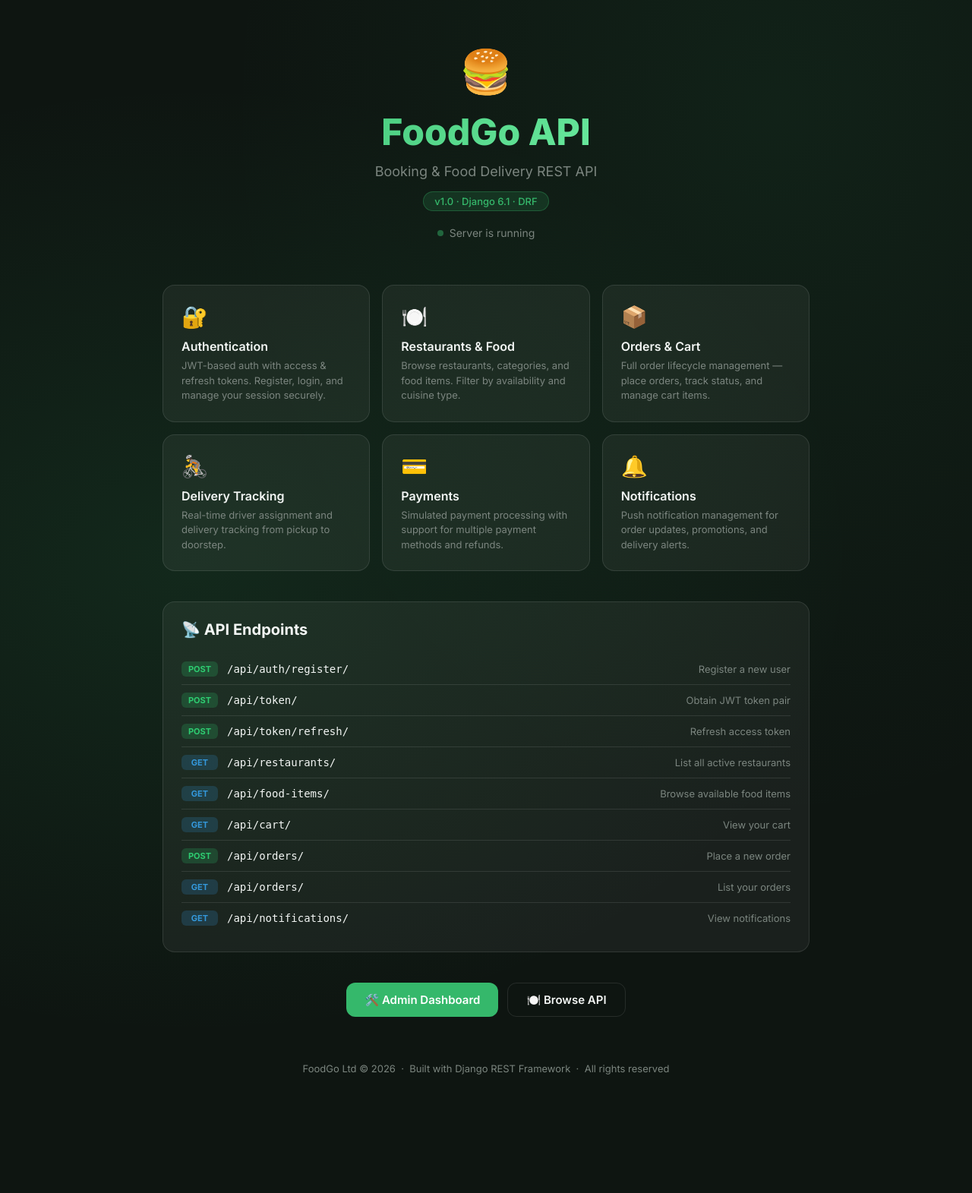
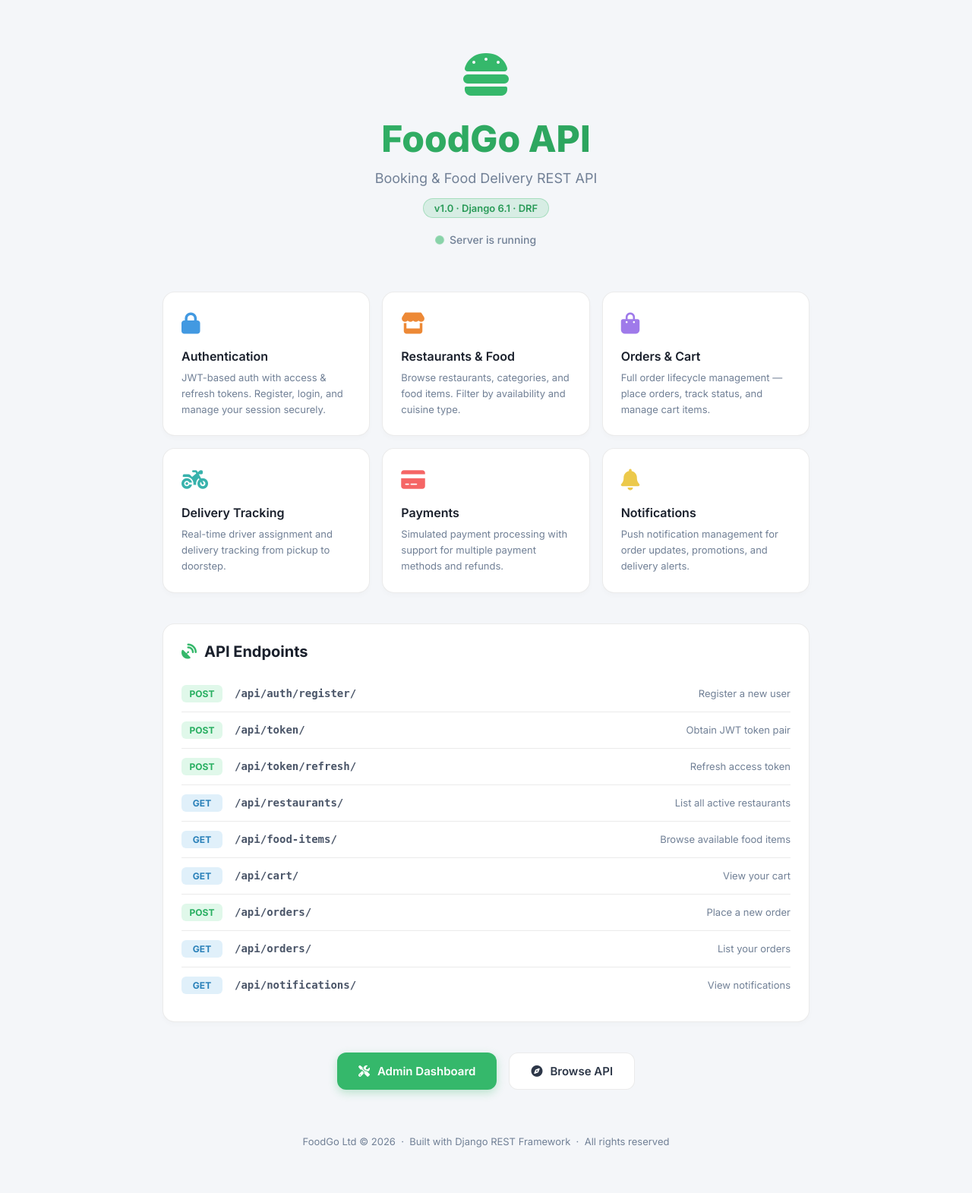
Before and after one commit to Ratanazen/FoodGo, a Django app: page / in a window 1280 px wide. Shown: the whole page at 76% size. Before the commit the page ends 1415 px from the top, so only its background shows below. Run offline with Django 5.2, Linux system fonts and the light colour scheme.

Commit message:
style: replace emojis with pro FontAwesome icons in admin and api root, set light theme, remove flutter emojis

```diff
--- a/backend/core/templates/core/api_root.html
+++ b/backend/core/templates/core/api_root.html
@@ -5,54 +5,53 @@
     <meta name="viewport" content="width=device-width, initial-scale=1.0">
     <title>FoodGo API</title>
     <link href="https://fonts.googleapis.com/css2?family=Inter:wght@300;400;500;600;700;800&display=swap" rel="stylesheet">
+    <link rel="stylesheet" href="https://cdnjs.cloudflare.com/ajax/libs/font-awesome/6.4.0/css/all.min.css">
     <style>
         * { margin: 0; padding: 0; box-sizing: border-box; }
         :root {
             --primary: #35B86B;
             --primary-dark: #289A57;
-            --bg: #0E1511;
-            --surface: rgba(255,255,255,0.05);
-            --border: rgba(255,255,255,0.1);
-            --text: #F3F6F4;
-            --muted: #7B857F;
+            --bg: #f4f6f9;
+            --surface: #ffffff;
+            --border: rgba(0,0,0,0.08);
+            --text: #2d3748;
+            --muted: #718096;
         }
         body {
             font-family: 'Inter', sans-serif;
             background: var(--bg);
             color: var(--text);
             min-height: 100vh;
-            background-image: radial-gradient(ellipse at 20% 50%, rgba(53,184,107,0.12) 0%, transparent 60%),
-                              radial-gradient(ellipse at 80% 10%, rgba(53,184,107,0.08) 0%, transparent 50%);
         }
         .container { max-width: 900px; margin: 0 auto; padding: 60px 24px; }
         .hero { text-align: center; margin-bottom: 60px; }
-        .logo { font-size: 56px; margin-bottom: 16px; }
-        h1 { font-size: 48px; font-weight: 800; background: linear-gradient(135deg, var(--primary), #7FFFB3); -webkit-background-clip: text; -webkit-text-fill-color: transparent; background-clip: text; }
+        .logo { font-size: 64px; margin-bottom: 16px; color: var(--primary); }
+        h1 { font-size: 48px; font-weight: 800; background: linear-gradient(135deg, var(--primary), #289A57); -webkit-background-clip: text; -webkit-text-fill-color: transparent; background-clip: text; }
         .subtitle { color: var(--muted); font-size: 18px; margin-top: 12px; }
-        .badge { display: inline-block; background: rgba(53,184,107,0.15); border: 1px solid rgba(53,184,107,0.3); color: var(--primary); padding: 4px 14px; border-radius: 999px; font-size: 13px; font-weight: 500; margin-top: 16px; }
-        .status-bar { display: flex; align-items: center; justify-content: center; gap: 8px; margin-top: 20px; font-size: 14px; color: var(--muted); }
-        .dot { width: 8px; height: 8px; border-radius: 50%; background: var(--primary); animation: pulse 2s infinite; }
-        @keyframes pulse { 0%,100%{opacity:1} 50%{opacity:0.4} }
+        .badge { display: inline-block; background: rgba(53,184,107,0.15); border: 1px solid rgba(53,184,107,0.3); color: var(--primary-dark); padding: 4px 14px; border-radius: 999px; font-size: 13px; font-weight: 600; margin-top: 16px; }
+        .status-bar { display: flex; align-items: center; justify-content: center; gap: 8px; margin-top: 20px; font-size: 14px; color: var(--muted); font-weight: 500; }
+        .dot { width: 10px; height: 10px; border-radius: 50%; background: var(--primary); animation: pulse 2s infinite; }
+        @keyframes pulse { 0%,100%{opacity:1; transform:scale(1);} 50%{opacity:0.5; transform:scale(1.2);} }
         .grid { display: grid; grid-template-columns: repeat(auto-fit, minmax(260px, 1fr)); gap: 16px; margin-bottom: 40px; }
-        .card { background: var(--surface); border: 1px solid var(--border); border-radius: 16px; padding: 24px; transition: all 0.2s; }
-        .card:hover { border-color: rgba(53,184,107,0.4); transform: translateY(-2px); }
-        .card-icon { font-size: 28px; margin-bottom: 12px; }
-        .card h3 { font-size: 16px; font-weight: 600; margin-bottom: 6px; }
-        .card p { color: var(--muted); font-size: 13px; line-height: 1.5; }
-        .endpoints { background: var(--surface); border: 1px solid var(--border); border-radius: 16px; padding: 24px; margin-bottom: 40px; }
-        .endpoints h2 { font-size: 20px; font-weight: 700; margin-bottom: 20px; }
-        .endpoint { display: flex; align-items: center; gap: 12px; padding: 10px 0; border-bottom: 1px solid var(--border); }
+        .card { background: var(--surface); border: 1px solid var(--border); border-radius: 16px; padding: 24px; transition: all 0.2s; box-shadow: 0 4px 6px rgba(0,0,0,0.02); }
+        .card:hover { border-color: rgba(53,184,107,0.4); transform: translateY(-3px); box-shadow: 0 8px 15px rgba(0,0,0,0.05); }
+        .card-icon { font-size: 28px; margin-bottom: 16px; }
+        .card h3 { font-size: 16px; font-weight: 600; margin-bottom: 8px; color: #1a202c; }
+        .card p { color: var(--muted); font-size: 13px; line-height: 1.6; }
+        .endpoints { background: var(--surface); border: 1px solid var(--border); border-radius: 16px; padding: 24px; margin-bottom: 40px; box-shadow: 0 4px 6px rgba(0,0,0,0.02); }
+        .endpoints h2 { font-size: 20px; font-weight: 700; margin-bottom: 20px; display: flex; align-items: center; gap: 10px; color: #1a202c; }
+        .endpoint { display: flex; align-items: center; gap: 16px; padding: 12px 0; border-bottom: 1px solid var(--border); }
         .endpoint:last-child { border-bottom: none; }
-        .method { font-size: 11px; font-weight: 700; padding: 3px 8px; border-radius: 6px; min-width: 48px; text-align: center; }
-        .get { background: rgba(52,152,219,0.2); color: #3498db; }
-        .post { background: rgba(46,204,113,0.2); color: #2ecc71; }
-        .path { font-family: monospace; font-size: 14px; color: var(--text); flex: 1; }
+        .method { font-size: 12px; font-weight: 700; padding: 4px 10px; border-radius: 6px; min-width: 54px; text-align: center; }
+        .get { background: rgba(52,152,219,0.15); color: #2980b9; }
+        .post { background: rgba(46,204,113,0.15); color: #27ae60; }
+        .path { font-family: monospace; font-size: 14px; color: #4a5568; flex: 1; font-weight: 600; }
         .desc { color: var(--muted); font-size: 13px; }
-        .actions { display: flex; gap: 12px; justify-content: center; flex-wrap: wrap; }
-        .btn { display: inline-flex; align-items: center; gap: 8px; padding: 12px 24px; border-radius: 12px; font-size: 15px; font-weight: 600; text-decoration: none; transition: all 0.2s; }
-        .btn-primary { background: var(--primary); color: #fff; }
-        .btn-primary:hover { background: var(--primary-dark); }
-        .btn-outline { background: transparent; border: 1px solid var(--border); color: var(--text); }
+        .actions { display: flex; gap: 16px; justify-content: center; flex-wrap: wrap; }
+        .btn { display: inline-flex; align-items: center; gap: 10px; padding: 14px 28px; border-radius: 12px; font-size: 15px; font-weight: 600; text-decoration: none; transition: all 0.2s; }
+        .btn-primary { background: var(--primary); color: #fff; box-shadow: 0 4px 12px rgba(53,184,107,0.3); }
+        .btn-primary:hover { background: var(--primary-dark); transform: translateY(-1px); box-shadow: 0 6px 15px rgba(53,184,107,0.4); }
+        .btn-outline { background: var(--surface); border: 1px solid var(--border); color: var(--text); }
         .btn-outline:hover { border-color: var(--primary); color: var(--primary); }
         .footer { text-align: center; margin-top: 60px; color: var(--muted); font-size: 13px; }
     </style>
@@ -60,7 +59,7 @@
 <body>
 <div class="container">
     <div class="hero">
-        <div class="logo">🍔</div>
+        <div class="logo"><i class="fas fa-hamburger"></i></div>
         <h1>FoodGo API</h1>
         <p class="subtitle">Booking &amp; Food Delivery REST API</p>
         <span class="badge">v1.0 · Django 6.1 · DRF</span>
@@ -72,39 +71,39 @@
 
     <div class="grid">
         <div class="card">
-            <div class="card-icon">🔐</div>
+            <div class="card-icon"><i class="fas fa-lock" style="color: #4299E1;"></i></div>
             <h3>Authentication</h3>
             <p>JWT-based auth with access &amp; refresh tokens. Register, login, and manage your session securely.</p>
         </div>
         <div class="card">
-            <div class="card-icon">🍽️</div>
+            <div class="card-icon"><i class="fas fa-store" style="color: #ED8936;"></i></div>
             <h3>Restaurants &amp; Food</h3>
             <p>Browse restaurants, categories, and food items. Filter by availability and cuisine type.</p>
         </div>
         <div class="card">
-            <div class="card-icon">📦</div>
+            <div class="card-icon"><i class="fas fa-shopping-bag" style="color: #9F7AEA;"></i></div>
             <h3>Orders &amp; Cart</h3>
             <p>Full order lifecycle management — place orders, track status, and manage cart items.</p>
         </div>
         <div class="card">
-            <div class="card-icon">🚴</div>
+            <div class="card-icon"><i class="fas fa-motorcycle" style="color: #38B2AC;"></i></div>
             <h3>Delivery Tracking</h3>
             <p>Real-time driver assignment and delivery tracking from pickup to doorstep.</p>
         </div>
         <div class="card">
-            <div class="card-icon">💳</div>
+            <div class="card-icon"><i class="fas fa-credit-card" style="color: #F56565;"></i></div>
             <h3>Payments</h3>
             <p>Simulated payment processing with support for multiple payment methods and refunds.</p>
         </div>
         <div class="card">
-            <div class="card-icon">🔔</div>
+            <div class="card-icon"><i class="fas fa-bell" style="color: #ECC94B;"></i></div>
             <h3>Notifications</h3>
             <p>Push notification management for order updates, promotions, and delivery alerts.</p>
         </div>
     </div>
 
     <div class="endpoints">
-        <h2>📡 API Endpoints</h2>
+        <h2><i class="fas fa-satellite-dish" style="color: var(--primary);"></i> API Endpoints</h2>
         <div class="endpoint">
             <span class="method post">POST</span>
             <span class="path">/api/auth/register/</span>
@@ -153,8 +152,8 @@
     </div>
 
     <div class="actions">
-        <a href="/admin/" class="btn btn-primary">🛠️ Admin Dashboard</a>
-        <a href="/api/restaurants/" class="btn btn-outline">🍽️ Browse API</a>
+        <a href="/admin/" class="btn btn-primary"><i class="fas fa-tools"></i> Admin Dashboard</a>
+        <a href="/api/restaurants/" class="btn btn-outline"><i class="fas fa-compass"></i> Browse API</a>
     </div>
 
     <div class="footer">
```
Also changed, not shown: backend/core/admin.py (+10 -7 lines), backend/core/templates/admin/index.html (+17 -17 lines), 1 other file.
